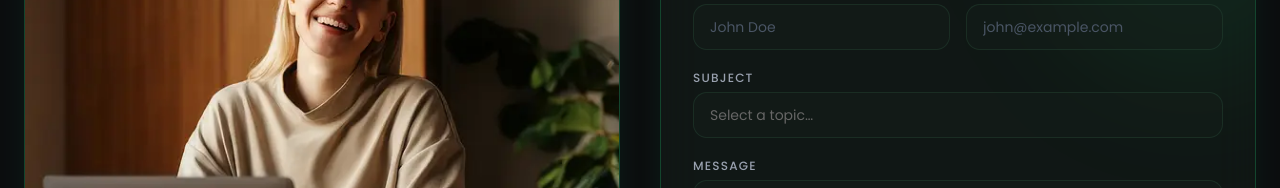
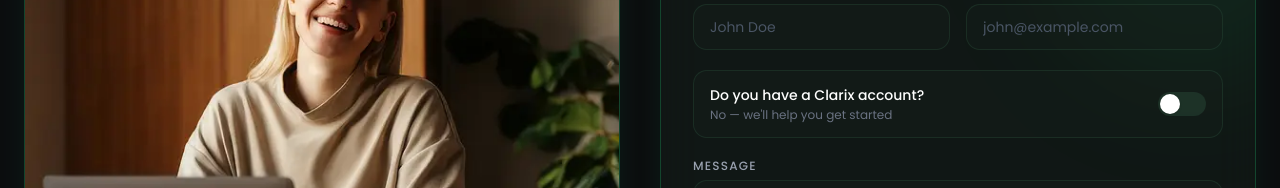
Before and after one commit to kartik-sharma17/PROMPT-GENERATOR, a Next.js app in the folder apps/web/: page /contact-us in a window 1280 px wide. Shown: the part 496-684 px from the top of the page. Built offline with nearby package versions, Linux system fonts and the light colour scheme; no server answers; a web font is replaced by a local one.

Commit message:
bind api in contact us page

```diff
--- a/apps/web/app/(pages)/(public)/contact-us/page.tsx
+++ b/apps/web/app/(pages)/(public)/contact-us/page.tsx
@@ -2,33 +2,94 @@
 
 import { Navbar } from "@/@comp"
 import { Footer } from "@/@comp"
-import { Mail, MapPin, Phone, Send, Sparkles, ArrowRight } from "lucide-react"
+import { Mail, MapPin, Send, Sparkles, ArrowRight } from "lucide-react"
 import { useState } from "react"
+import { useContactUsMutation } from "@/reduxConfig/service/authService"
+import { motion } from "framer-motion"
 
+// ── Types ─────────────────────────────────────────────────────────────────────
+interface FormData {
+  full_name: string
+  email: string
+  have_account: boolean
+  description: string
+}
+
+const INITIAL_FORM: FormData = {
+  full_name: "",
+  email: "",
+  have_account: false,
+  description: "",
+}
+
+// ── Spinner ───────────────────────────────────────────────────────────────────
+const Spinner = () => (
+  <svg className="animate-spin w-4 h-4" fill="none" viewBox="0 0 24 24">
+    <circle className="opacity-25" cx="12" cy="12" r="10" stroke="currentColor" strokeWidth="4" />
+    <path className="opacity-75" fill="currentColor" d="M4 12a8 8 0 018-8v8z" />
+  </svg>
+)
+
+// ── Input shared style ────────────────────────────────────────────────────────
+const inputStyle: React.CSSProperties = {
+  background: "hsl(var(--glass) / 50%)",
+  border: "1px solid hsl(var(--glass-border) / 0.35)",
+}
+
+const inputClass =
+  "w-full px-4 py-3 rounded-xl text-sm text-white placeholder-gray-600 outline-none transition-all duration-200 focus:ring-1"
+
+// ── Page ──────────────────────────────────────────────────────────────────────
 const ContactPage = () => {
-  const [formData, setFormData] = useState({
-    name: "",
-    email: "",
-    subject: "",
-    message: "",
-  })
-  const [sending, setSending] = useState(false)
+  const [formData, setFormData] = useState<FormData>(INITIAL_FORM)
   const [sent, setSent] = useState(false)
+  const [apiError, setApiError] = useState<string | null>(null)
 
+  const [contactUs, { isLoading: sending }] = useContactUsMutation()
+
+  // Generic text / email / textarea handler
   const handleChange = (
-    e: React.ChangeEvent<HTMLInputElement | HTMLTextAreaElement | HTMLSelectElement>
+    e: React.ChangeEvent<HTMLInputElement | HTMLTextAreaElement>
   ) => {
-    setFormData({ ...formData, [e.target.name]: e.target.value })
+    setApiError(null)
+    setFormData((prev) => ({ ...prev, [e.target.name]: e.target.value }))
+  }
+
+  // Toggle for have_account
+  const handleToggle = () => {
+    setApiError(null)
+    setFormData((prev) => ({ ...prev, have_account: !prev.have_account }))
   }
 
   const handleSubmit = async (e: React.FormEvent) => {
     e.preventDefault()
-    setSending(true)
-    await new Promise((r) => setTimeout(r, 1800))
-    setSending(false)
-    setSent(true)
+    setApiError(null)
+
+    try {
+      await contactUs({
+        full_name: formData.full_name,
+        email: formData.email,
+        have_account: formData.have_account,
+        description: formData.description,
+      }).unwrap()
+
+      setSent(true)
+    } catch (err: any) {
+      const msg =
+        err?.data?.detail?.message ??
+        err?.data?.message ??
+        "Something went wrong. Please try again."
+      setApiError(msg)
+    }
   }
 
+  const handleReset = () => {
+    setSent(false)
+    setFormData(INITIAL_FORM)
+    setApiError(null)
+  }
+
+  // ── Contact info cards data ───────────────────────────────────────────────
   const contactInfo = [
     {
       icon: <Mail className="w-5 h-5" />,
@@ -36,12 +97,6 @@ const ContactPage = () => {
       value: "support.clarix@gmail.com",
       sub: "We reply within 24 hours",
     },
-    // {
-    //   icon: <Phone className="w-5 h-5" />,
-    //   label: "Call Us",
-    //   value: "+1 (800) 123-4567",
-    //   sub: "Mon–Fri, 9 AM – 6 PM EST",
-    // },
     {
       icon: <MapPin className="w-5 h-5" />,
       label: "Our Office",
@@ -207,6 +262,8 @@ const ContactPage = () => {
 
             {!sent ? (
               <form onSubmit={handleSubmit} className="flex flex-col gap-5 relative z-10">
+
+                {/* Header */}
                 <div>
                   <h2 className="text-2xl font-bold mb-1">
                     Send us a{" "}
@@ -217,7 +274,7 @@ const ContactPage = () => {
                   </p>
                 </div>
 
-                {/* Name + Email row */}
+                {/* Full Name + Email row */}
                 <div className="grid grid-cols-1 sm:grid-cols-2 gap-4">
                   <div className="flex flex-col gap-1.5">
                     <label className="text-xs text-gray-400 font-medium uppercase tracking-widest">
@@ -225,18 +282,13 @@ const ContactPage = () => {
                     </label>
                     <input
                       type="text"
-                      name="name"
+                      name="full_name"
                       required
                       placeholder="John Doe"
-                      value={formData.name}
+                      value={formData.full_name}
                       onChange={handleChange}
-                      className="w-full px-4 py-3 rounded-xl text-sm text-white placeholder-gray-600 outline-none transition-all duration-200 focus:ring-1"
-                      style={{
-                        background: "hsl(var(--glass) / 50%)",
-                        border: "1px solid hsl(var(--glass-border) / 0.35)",
-                        // @ts-ignore
-                        "--tw-ring-color": "hsl(var(--theme-primary) / 0.5)",
-                      }}
+                      className={inputClass}
+                      style={inputStyle}
                     />
                   </div>
                   <div className="flex flex-col gap-1.5">
@@ -250,62 +302,83 @@ const ContactPage = () => {
                       placeholder="john@example.com"
                       value={formData.email}
                       onChange={handleChange}
-                      className="w-full px-4 py-3 rounded-xl text-sm text-white placeholder-gray-600 outline-none transition-all duration-200 focus:ring-1"
-                      style={{
-                        background: "hsl(var(--glass) / 50%)",
-                        border: "1px solid hsl(var(--glass-border) / 0.35)",
-                      }}
+                      className={inputClass}
+                      style={inputStyle}
                     />
                   </div>
                 </div>
 
-                {/* Subject */}
-                <div className="flex flex-col gap-1.5">
-                  <label className="text-xs text-gray-400 font-medium uppercase tracking-widest">
-                    Subject
-                  </label>
-                  <select
-                    name="subject"
-                    required
-                    value={formData.subject}
-                    onChange={handleChange}
-                    className="w-full px-4 py-3 rounded-xl text-sm outline-none transition-all duration-200 focus:ring-1 appearance-none cursor-pointer"
+                {/* ── Have Account Toggle ── */}
+                <div
+                  className="flex items-center justify-between px-4 py-3.5 rounded-xl"
+                  style={{
+                    background: "hsl(var(--glass) / 50%)",
+                    border: "1px solid hsl(var(--glass-border) / 0.35)",
+                  }}
+                >
+                  <div>
+                    <p className="text-sm font-medium text-white">
+                      Do you have a Clarix account?
+                    </p>
+                    <p className="text-xs text-gray-500 mt-0.5">
+                      {formData.have_account
+                        ? "Yes — we'll prioritise your request"
+                        : "No — we'll help you get started"}
+                    </p>
+                  </div>
+
+                  {/* Toggle button */}
+                  <button
+                    type="button"
+                    onClick={handleToggle}
+                    aria-label="Toggle have account"
+                    className="relative w-12 h-6 rounded-full p-0.5 flex-shrink-0 focus:outline-none transition-colors duration-300"
                     style={{
-                      background: "hsl(var(--glass) / 50%)",
-                      border: "1px solid hsl(var(--glass-border) / 0.35)",
-                      color: formData.subject ? "white" : "hsl(0 0% 40%)",
+                      backgroundColor: formData.have_account
+                        ? "hsl(var(--theme-primary))"
+                        : "hsl(var(--glass-border) / 0.4)",
                     }}
                   >
-                    <option value="" disabled>
-                      Select a topic…
-                    </option>
-                    <option value="general">General Inquiry</option>
-                    <option value="support">Technical Support</option>
-                    <option value="billing">Billing & Plans</option>
-                    <option value="partnership">Partnership</option>
-                    <option value="feedback">Feedback</option>
-                  </select>
+                    <motion.div
+                      className="w-5 h-5 rounded-full bg-white shadow-sm"
+                      animate={{ x: formData.have_account ? 24 : 0 }}
+                      transition={{ type: "spring", stiffness: 500, damping: 30 }}
+                    />
+                  </button>
                 </div>
 
-                {/* Message */}
+                {/* Description */}
                 <div className="flex flex-col gap-1.5">
                   <label className="text-xs text-gray-400 font-medium uppercase tracking-widest">
                     Message
                   </label>
                   <textarea
-                    name="message"
+                    name="description"
                     required
                     rows={5}
                     placeholder="Tell us what's on your mind…"
-                    value={formData.message}
+                    value={formData.description}
                     onChange={handleChange}
                     className="w-full px-4 py-3 rounded-xl text-sm text-white placeholder-gray-600 outline-none resize-none transition-all duration-200 focus:ring-1"
-                    style={{
-                      background: "hsl(var(--glass) / 50%)",
-                      border: "1px solid hsl(var(--glass-border) / 0.35)",
-                    }}
+                    style={inputStyle}
                   />
                 </div>
+
+                {/* API Error */}
+                {apiError && (
+                  <motion.div
+                    initial={{ opacity: 0, y: -6 }}
+                    animate={{ opacity: 1, y: 0 }}
+                    className="flex items-center gap-2 px-4 py-3 rounded-xl text-sm text-red-400"
+                    style={{
+                      background: "rgba(239,68,68,0.08)",
+                      border: "1px solid rgba(239,68,68,0.2)",
+                    }}
+                  >
+                    <span className="flex-shrink-0">⚠</span>
+                    {apiError}
+                  </motion.div>
+                )}
 
                 {/* Submit */}
                 <button
@@ -316,25 +389,7 @@ const ContactPage = () => {
                 >
                   {sending ? (
                     <>
-                      <svg
-                        className="animate-spin w-4 h-4"
-                        fill="none"
-                        viewBox="0 0 24 24"
-                      >
-                        <circle
-                          className="opacity-25"
-                          cx="12"
-                          cy="12"
-                          r="10"
-                          stroke="currentColor"
-                          strokeWidth="4"
-                        />
-                        <path
-                          className="opacity-75"
-                          fill="currentColor"
-                          d="M4 12a8 8 0 018-8v8z"
-                        />
-                      </svg>
+                      <Spinner />
                       Sending…
                     </>
                   ) : (
@@ -347,12 +402,13 @@ const ContactPage = () => {
 
                 <p className="text-center text-gray-600 text-xs">
                   By submitting, you agree to our{" "}
-                  <span
-                    className="underline underline-offset-2 cursor-pointer"
+                  <a
+                    href="/privacy"
+                    className="underline underline-offset-2 transition-colors hover:text-white"
                     style={{ color: "hsl(var(--theme-primary))" }}
                   >
                     Privacy Policy
-                  </span>
+                  </a>
                   .
                 </p>
               </form>
@@ -379,13 +435,15 @@ const ContactPage = () => {
                     <span className="gradient-text-animated">Received!</span>
                   </h3>
                   <p className="text-gray-400 text-sm max-w-xs mx-auto">
-                    Thanks for reaching out, {formData.name || "friend"}! We&apos;ll
-                    reply to <strong className="text-white">{formData.email}</strong>{" "}
+                    Thanks for reaching out,{" "}
+                    <strong className="text-white">{formData.full_name}</strong>!
+                    We&apos;ll reply to{" "}
+                    <strong className="text-white">{formData.email}</strong>{" "}
                     within 24 hours.
                   </p>
                 </div>
                 <button
-                  onClick={() => { setSent(false); setFormData({ name: "", email: "", subject: "", message: "" }) }}
+                  onClick={handleReset}
                   className="inline-flex items-center gap-2 text-sm font-semibold px-5 py-2.5 rounded-xl transition-all duration-200 hover:scale-105"
                   style={{
                     background: "hsl(var(--glass) / 60%)",
--- a/apps/web/reduxConfig/service/authService.tsx
+++ b/apps/web/reduxConfig/service/authService.tsx
@@ -45,7 +45,6 @@ export const AuthApiSlice = RootApiService.injectEndpoints({
                 body: data,
             }),
         }),
-        // Task 1: Contact Us
         contactUs: builder.mutation({
             query: (data: {
                 full_name: string;
```
